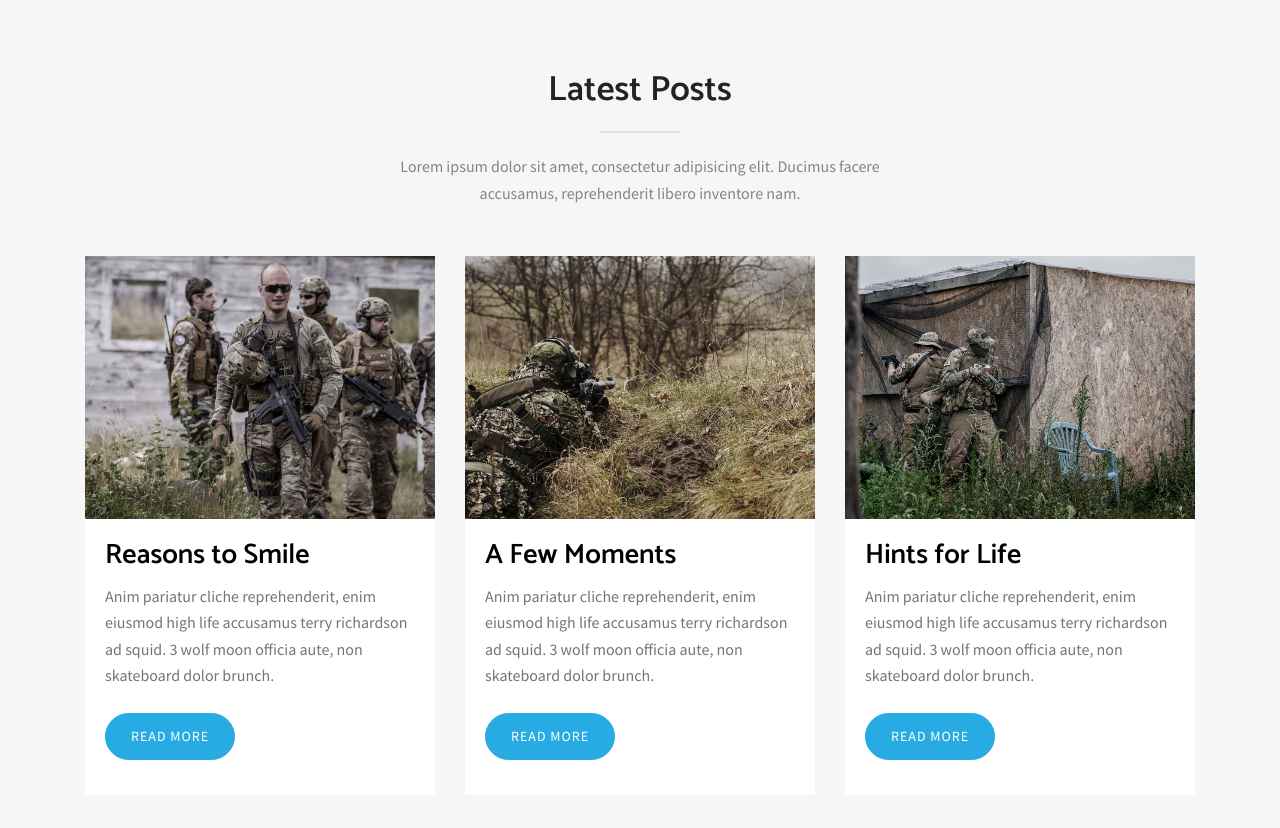
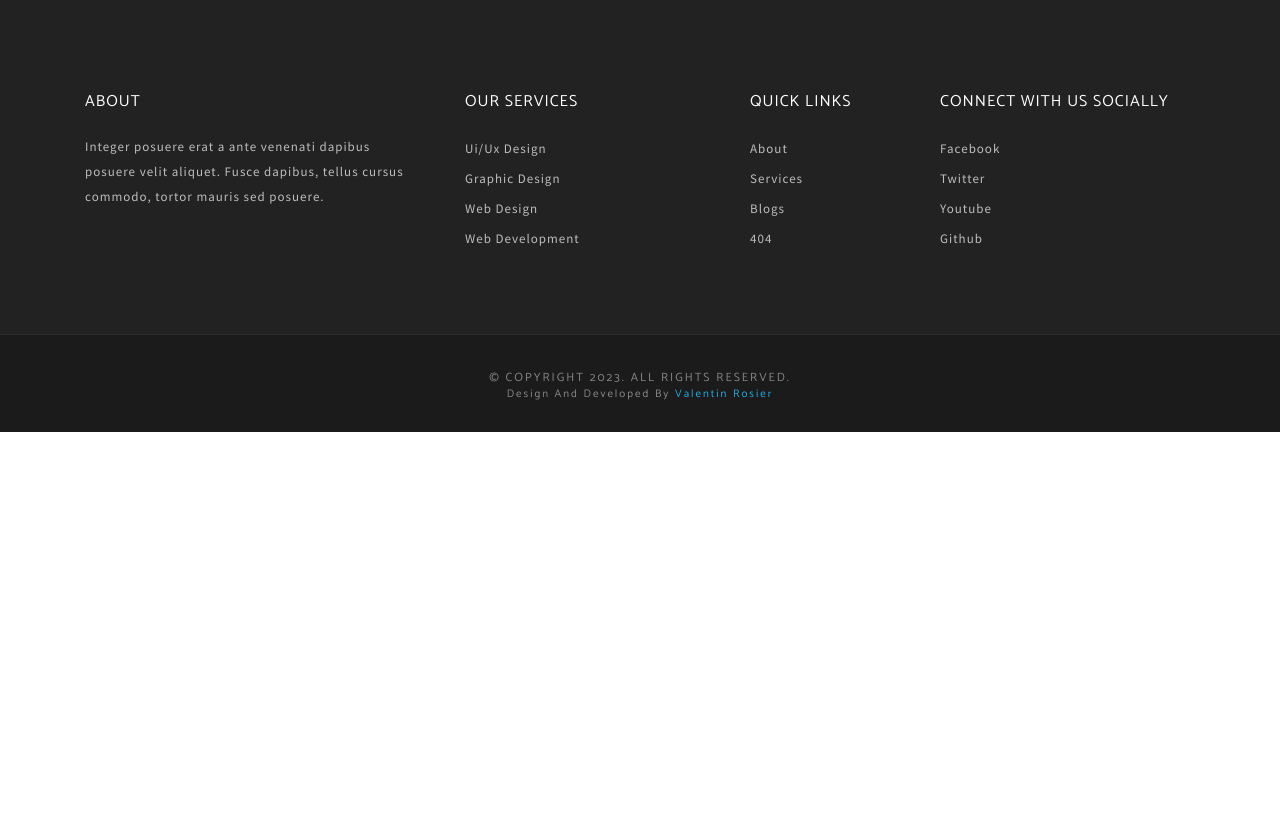
Before and after one commit to ValDV/Site_airsoft, a plain HTML site: page index.html in a window 1280 px wide. Shown: the part 4080-4908 px from the top of the page. After the commit the page ends 4512 px from the top, so only its background shows below. Drawn offline with Linux system fonts and the light colour scheme; some packages are replaced by stand-ins of ours; files whose address does not match are found by name.

Commit message:
commit19

```diff
--- a/css/style.css
+++ b/css/style.css
@@ -1,9 +1,3 @@
-/**
- * WEBSITE: https://themefisher.com
- * TWITTER: https://twitter.com/themefisher
- * FACEBOOK: https://www.facebook.com/themefisher
- * GITHUB: https://github.com/themefisher/
- */
 
 /*=== MEDIA QUERY ===*/
 @import url("https://fonts.googleapis.com/css?family=Catamaran:400,500,600,700,700|Source+Sans+Pro:400,600");
--- a/index.html
+++ b/index.html
@@ -370,78 +370,6 @@ Start Counter Section
 		</div>       <!-- End container -->
 	</section>    <!-- End Section -->
 
-<!--
-Start Blog Section
-=========================================== -->
-<section class="blog" id="blog">
-	<div class="container">
-		<div class="row justify-content-center">
-			<!-- section title -->
-			<div class="col-xl-6 col-lg-8">
-				<div class="title text-center ">
-					<h2> Latest <span class="color">Posts</span></h2>
-					<div class="border"></div>
-					<p>Lorem ipsum dolor sit amet, consectetur adipisicing elit. Ducimus facere accusamus, reprehenderit libero inventore nam.</p>
-				</div>
-			</div>
-			<!-- /section title -->
-		</div>
-
-		<div class="row">
-			<!-- single blog post -->
-			<article class="col-lg-4 col-md-6">
-				<div class="post-item">
-					<div class="media-wrapper">
-						<img loading="lazy" src="images/blog/post-1.jpg" alt="amazing caves coverimage" class="img-fluid">
-					</div>
-
-					<div class="content">
-						<h3><a href="single-post.html">Reasons to Smile</a></h3>
-						<p>Anim pariatur cliche reprehenderit, enim eiusmod high life accusamus terry richardson ad squid. 3 wolf
-							moon officia aute, non skateboard dolor brunch.</p>
-						<a class="btn btn-main" href="single-post.html">Read more</a>
-					</div>
-				</div>
-			</article>
-			<!-- /single blog post -->
-
-			<!-- single blog post -->
-			<article class="col-lg-4 col-md-6">
-				<div class="post-item">
-					<div class="media-wrapper">
-						<img loading="lazy" src="images/blog/post-2.jpg" alt="amazing caves coverimage" class="img-fluid">
-					</div>
-
-					<div class="content">
-						<h3><a href="single-post.html">A Few Moments</a></h3>
-						<p>Anim pariatur cliche reprehenderit, enim eiusmod high life accusamus terry richardson ad squid. 3 wolf
-							moon officia aute, non skateboard dolor brunch.</p>
-						<a class="btn btn-main" href="single-post.html">Read more</a>
-					</div>
-				</div>
-			</article>
-			<!-- end single blog post -->
-
-			<!-- single blog post -->
-			<article class="col-lg-4 col-md-6">
-				<div class="post-item">
-					<div class="media-wrapper">
-						<img loading="lazy" src="images/blog/post-3.jpg" alt="amazing caves coverimage" class="img-fluid">
-					</div>
-
-					<div class="content">
-						<h3><a href="single-post.html">Hints for Life</a></h3>
-						<p>Anim pariatur cliche reprehenderit, enim eiusmod high life accusamus terry richardson ad squid. 3 wolf
-							moon officia aute, non skateboard dolor brunch.</p>
-						<a class="btn btn-main" href="single-post.html">Read more</a>
-					</div>
-				</div>
-			</article>
-			<!-- end single blog post -->
-		</div> <!-- end row -->
-	</div> <!-- end container -->
-</section> <!-- end section -->
-
 <footer id="footer" class="bg-one">
   <div class="top-footer">
     <div class="container">
--- a/js/script.js
+++ b/js/script.js
@@ -1,9 +1,3 @@
-/**
- * WEBSITE: https://themefisher.com
- * TWITTER: https://twitter.com/themefisher
- * FACEBOOK: https://www.facebook.com/themefisher
- * GITHUB: https://github.com/themefisher/
- */
 
 (function ($) {
   'use strict';
```
Also changed, not shown: service.html (+1 -2 lines).
